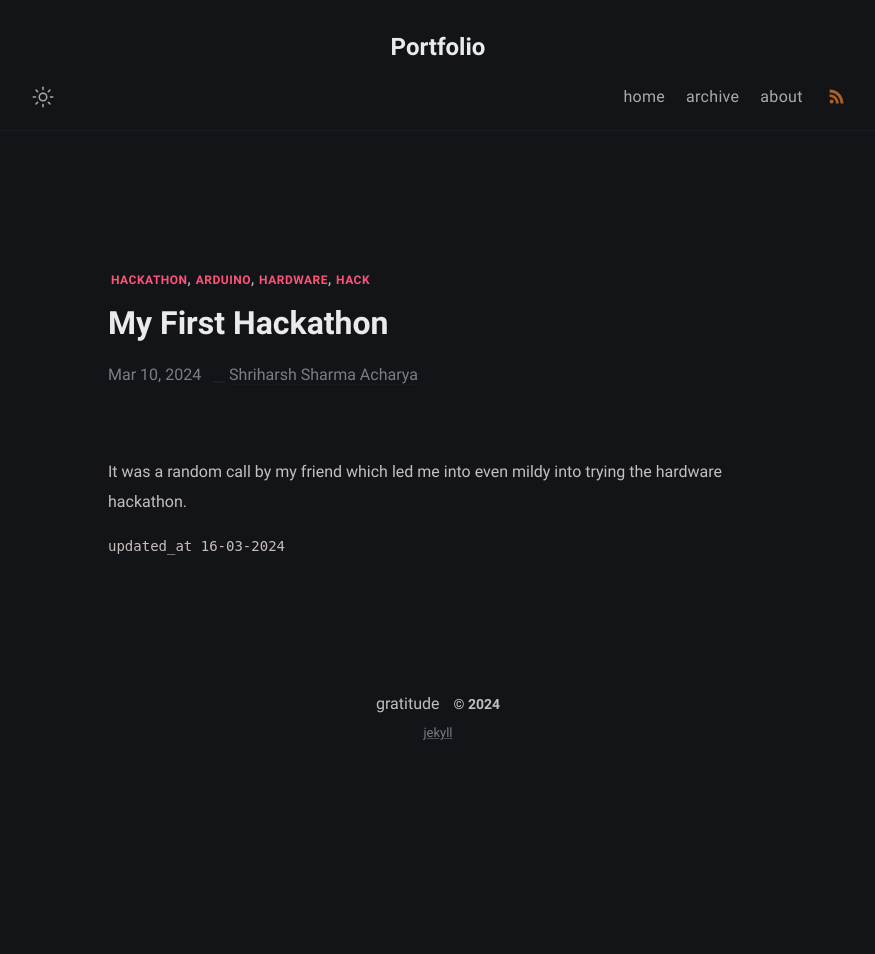
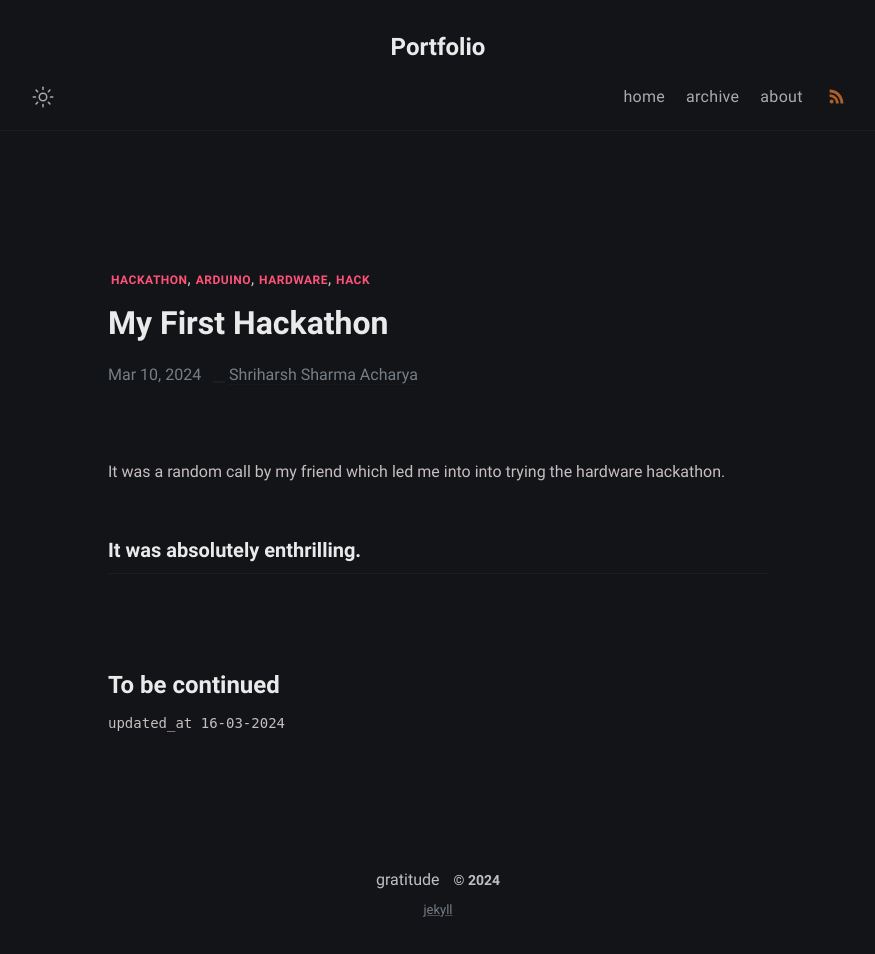
Before and after one commit to shri-acha/blog-web, a Jekyll site: the page built from _posts/my-first-hackathon/2024-03-10-my-first-hackathon.md, in a window 1280 px wide. Shown: the whole page, without its empty margins (202-1077 px from the left). Built offline with Jekyll 4.4.1, drawn with Linux system fonts in a browser that asks for light colours; some web fonts are replaced; before the commit the page ends 900 px from its top, so only the background shows below that.

Commit message:
updates:post-1

```diff
--- a/_posts/my-first-hackathon/2024-03-10-my-first-hackathon.md
+++ b/_posts/my-first-hackathon/2024-03-10-my-first-hackathon.md
@@ -14,4 +14,8 @@ tag:
 ---
 
 
-It was a random call by my friend which led  me into even mildy into trying the hardware hackathon.
+It was a random call by my friend which led  me into into trying the hardware hackathon.
+<br>
+### It was absolutely enthrilling.
+<br>
+# To be continued
```
